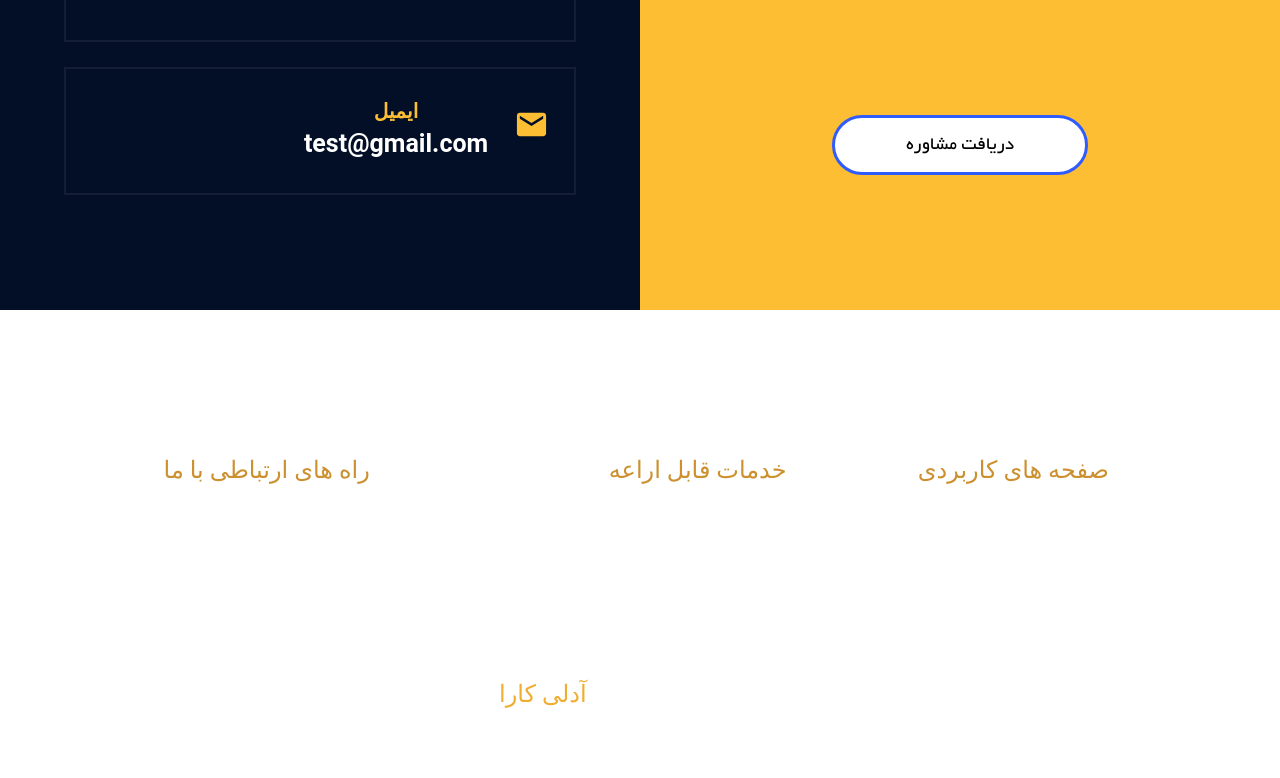
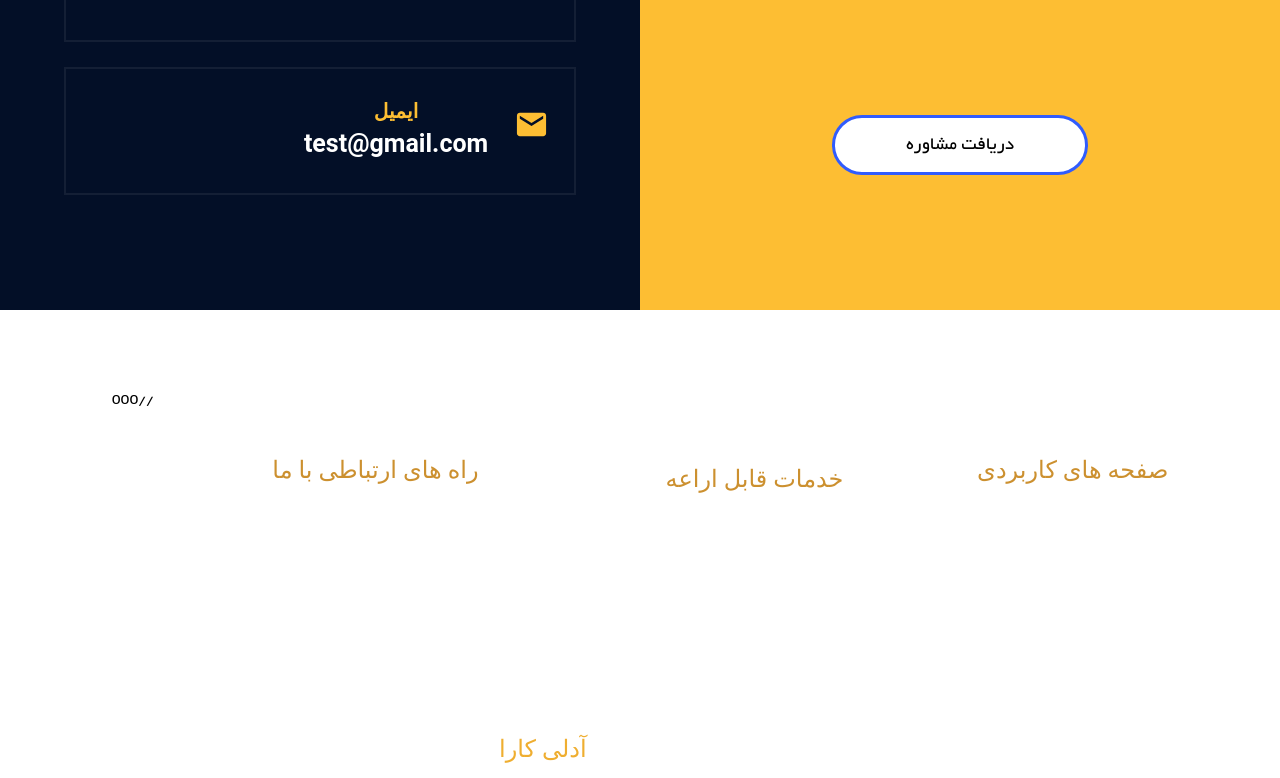
Before and after one commit to EmadARN/worker-yab, a React (Create React App) app: page /ContactUs in a window 1280 px wide. Shown: the part 870-1648 px from the top of the page. Before the commit the page ends 1593 px from the top, so only its background shows below. Built offline with nearby package versions, Linux system fonts and the light colour scheme.

Commit message:
Update AboutJsx & About Imag & BtnDownToTop & Footer & AboutPage & Home

```diff
--- a/src/Pages/AboutPage.js
+++ b/src/Pages/AboutPage.js
@@ -3,7 +3,6 @@ import { Grid } from "@mui/material";
 import AboutImg from "../components/About/about img/About Img";
 import TopBarCss from "../components/topbarcss/TopBarCss";
 import Fact from "../components/Fact/Fact";
-import img1 from "../Asset/image/about.jpg";
 import FAQs from "../components/faqs/FAQs";
 import RightBar from "../components/RightBar/RightBar";
 function AboutPage() {
--- a/src/components/About/About.jsx
+++ b/src/components/About/About.jsx
@@ -2,10 +2,10 @@ import React from "react";
 import AboutTitle from "./about title/About Title";
 import { Grid } from "@mui/material";
 import AboutImg from "./about img/About Img";
-import img1 from "../../Asset/image/about.jpg";
+
 const About = () => {
   return (
-    <Grid container xs={12} sx={{mt:{xs:'12%',md:"10%"}}}>
+    <Grid container xs={12} sx={{ mt: { xs: "12%", md: "10%" } }}>
       <Grid item xs={12} sm={12} md={7} lg={7} xl={7}>
         <AboutTitle />
       </Grid>
@@ -18,7 +18,7 @@ const About = () => {
         xl={5}
         sx={{ mr: { xs: "40px", sm: "40px", md: "0", lg: "0", xl: "0" } }}
       >
-        <AboutImg imgs1={img1} />
+        <AboutImg />
       </Grid>
     </Grid>
   );
--- a/src/components/BtnDownToTop/BtnDownToTop.jsx
+++ b/src/components/BtnDownToTop/BtnDownToTop.jsx
@@ -33,6 +33,7 @@ const BtnDownToTop = () => {
         top: "600px",
 
         display: visible ? "inline" : "none",
+        display: { xs: "none", md: "flex" },
         zIndex: "999",
       }}
       onClick={scrollToTop}
--- a/src/components/Footer/Footer.jsx
+++ b/src/components/Footer/Footer.jsx
@@ -6,6 +6,7 @@ import LocationOnIcon from "@mui/icons-material/LocationOn";
 import PhoneIcon from "@mui/icons-material/Phone";
 import EmailIcon from "@mui/icons-material/Email";
 import ArrowUpwardIcon from "@mui/icons-material/ArrowUpward";
+import { Scale } from "@mui/icons-material";
 
 const FotterGrid = styled("grid")(({ theme }) => ({
   width: "100%",
@@ -20,9 +21,9 @@ const FotterGrid = styled("grid")(({ theme }) => ({
 
 const coloumnGrid = {
   display: "flex",
-  flexDirection: "column",
+
   marginTop: "5%",
-
+  marginBottom: "5%",
   alignItems: "center",
 };
 
@@ -32,8 +33,6 @@ const ItemGrid = {
 };
 
 const ItemText = {
-  color: "white",
-  fontSize: "25px",
   whiteSpace: "nowrap",
 };
 
@@ -47,12 +46,12 @@ export const Footer = (props) => {
             display: "flex",
             justifyContent: "space-evenly",
             borderBottom: "3px solid white",
+            mr: { xs: 5, md: 0 },
           }}
         >
           {/* useful pages */}
-
-          <Grid xs={12} sm={6} md={2} style={coloumnGrid}>
-            <Grid sx={{ mb: "4%" }}>
+          <Grid item xs={12} sm={6} md={2} style={coloumnGrid}>
+            <Grid sx={{}}>
               <Typography
                 sx={{ color: "#CC902F", whiteSpace: "nowrap" }}
                 variant="h5"
@@ -63,12 +62,33 @@ export const Footer = (props) => {
               <Grid style={ItemGrid}>
                 <Box>
                   <KeyboardArrowRightIcon
-                    sx={{ color: "white", fontSize: "25px" }}
+                    sx={{
+                      color: "white",
+                      fontSize: "25px",
+                      "&:hover": {
+                        transition: "all .75s ",
+                        color: "#fdbe33",
+                      },
+                    }}
                   />
                 </Box>
                 <Box>
                   <Link>
-                    <Button style={ItemText}> {props.page1}</Button>
+                    <Button
+                      sx={{
+                        color: "white",
+                        fontSize: { xs: "17px", sm: "20px", md: "25px" },
+                        "&:hover": {
+                          mr: { xs: 1, sm: 2, md: 4 },
+                          transition: "all .75s ",
+                          color: "#fdbe33",
+                        },
+                      }}
+                      style={ItemText}
+                    >
+                      {" "}
+                      {props.page1}
+                    </Button>
                   </Link>
                 </Box>
               </Grid>
@@ -76,12 +96,33 @@ export const Footer = (props) => {
               <Grid style={ItemGrid}>
                 <Box>
                   <KeyboardArrowRightIcon
-                    sx={{ color: "white", fontSize: "25px" }}
+                    sx={{
+                      color: "white",
+                      fontSize: "25px",
+                      "&:hover": {
+                        transition: "all .75s ",
+                        color: "#fdbe33",
+                      },
+                    }}
                   />
                 </Box>
                 <Box>
                   <Link>
-                    <Button style={ItemText}> {props.page2}</Button>
+                    <Button
+                      sx={{
+                        color: "white",
+                        fontSize: { xs: "17px", sm: "20px", md: "25px" },
+                        "&:hover": {
+                          mr: { xs: 1, sm: 2, md: 4 },
+                          transition: "all .75s ",
+                          color: "#fdbe33",
+                        },
+                      }}
+                      style={ItemText}
+                    >
+                      {" "}
+                      {props.page2}
+                    </Button>
                   </Link>
                 </Box>
               </Grid>
@@ -91,19 +132,40 @@ export const Footer = (props) => {
               >
                 <Box>
                   <KeyboardArrowRightIcon
-                    sx={{ color: "white", fontSize: "25px" }}
+                    sx={{
+                      color: "white",
+                      fontSize: "25px",
+                      "&:hover": {
+                        transition: "all .75s ",
+                        color: "#fdbe33",
+                      },
+                    }}
                   />
                 </Box>
                 <Box>
                   <Link>
-                    <Button style={ItemText}> {props.page3}</Button>
+                    <Button
+                      sx={{
+                        color: "white",
+                        fontSize: { xs: "17px", sm: "20px", md: "25px" },
+                        "&:hover": {
+                          mr: { xs: 1, sm: 2, md: 4 },
+                          transition: "all .75s ",
+                          color: "#fdbe33",
+                        },
+                      }}
+                      style={ItemText}
+                    >
+                      {" "}
+                      {props.page3}
+                    </Button>
                   </Link>
                 </Box>
               </Grid>
             </Grid>
           </Grid>
           {/* services */}
-          <Grid xs={12} sm={6} md={2} style={coloumnGrid}>
+          <Grid item xs={12} sm={6} md={2} style={coloumnGrid}>
             <Grid>
               <Typography sx={{ color: "#CC902F" }} variant="h5">
                 {" "}
@@ -113,29 +175,82 @@ export const Footer = (props) => {
               <Grid style={ItemGrid}>
                 <Box>
                   <KeyboardArrowRightIcon
-                    sx={{ color: "white", fontSize: "25px" }}
+                    sx={{
+                      color: "white",
+                      fontSize: "25px",
+                      "&:hover": {
+                        transition: "all .75s ",
+                        color: "#fdbe33",
+                      },
+                    }}
                   />
                 </Box>
                 <Box>
                   <Link>
-                    <Button style={ItemText}> {props.services1}</Button>
+                    <Button
+                      sx={{
+                        color: "white",
+                        fontSize: { xs: "17px", sm: "20px", md: "25px" },
+                        "&:hover": {
+                          mr: { xs: 1, sm: 2, md: 4 },
+                          transition: "all .75s ",
+                          color: "#fdbe33",
+                        },
+                      }}
+                      style={ItemText}
+                    >
+                      {" "}
+                      {props.services1}
+                    </Button>
                   </Link>
                 </Box>
               </Grid>
               <Grid style={ItemGrid}>
                 <Box>
                   <KeyboardArrowRightIcon
-                    sx={{ color: "white", fontSize: "25px" }}
+                    sx={{
+                      color: "white",
+                      fontSize: "25px",
+                      "&:hover": {
+                        transition: "all .75s ",
+                        color: "#fdbe33",
+                      },
+                    }}
                   />
                 </Box>
                 <Box>
                   <Link>
-                    <Button style={ItemText}> {props.services2}</Button>
+                    <Button
+                      sx={{
+                        color: "white",
+                        fontSize: { xs: "17px", sm: "20px", md: "25px" },
+                        "&:hover": {
+                          mr: { xs: 1, sm: 2, md: 4 },
+                          transition: "all .75s ",
+                          color: "#fdbe33",
+                        },
+                      }}
+                      style={ItemText}
+                    >
+                      {" "}
+                      {props.services2}
+                    </Button>
                   </Link>
                 </Box>
               </Grid>
               <Grid style={ItemGrid}>
-                <Typography style={ItemText}>
+                <Typography
+                  sx={{
+                    color: "white",
+                    fontSize: { xs: "17px", sm: "20px", md: "25px" },
+                    "&:hover": {
+                      mr: { xs: 1, sm: 2, md: 4 },
+                      transition: "all .75s ",
+                      color: "#fdbe33",
+                    },
+                  }}
+                  style={ItemText}
+                >
                   منتظر سایر خدمات ما باشید
                 </Typography>
               </Grid>
@@ -143,6 +258,121 @@ export const Footer = (props) => {
           </Grid>
           {/* addreses */}
           <Grid
+            item
+            xs={12}
+            sm={6}
+            md={2}
+            style={coloumnGrid}
+            sx={{ mr: { xs: 0, md: 5 } }}
+          >
+            <Grid>
+              <Typography sx={{ color: "#CC902F" }} variant="h5">
+                {" "}
+                راه های ارتباطی با ما
+              </Typography>
+
+              <Grid style={ItemGrid}>
+                <Box>
+                  <LocationOnIcon
+                    sx={{
+                      color: "white",
+                      fontSize: "25px",
+                      "&:hover": {
+                        transition: "all .75s ",
+                        color: "#fdbe33",
+                      },
+                    }}
+                  />
+                </Box>
+                <Box>
+                  <Link>
+                    <Button
+                      sx={{
+                        color: "white",
+                        fontSize: { xs: "17px", sm: "20px", md: "25px" },
+                        "&:hover": {
+                          mr: { xs: 1, sm: 2, md: 4 },
+                          transition: "all .75s ",
+                          color: "#fdbe33",
+                        },
+                      }}
+                      style={ItemText}
+                    >
+                      {" "}
+                      {props.address}
+                    </Button>
+                  </Link>
+                </Box>
+              </Grid>
+              <Grid style={ItemGrid}>
+                <Box>
+                  <PhoneIcon
+                    sx={{
+                      color: "white",
+                      fontSize: "25px",
+                      "&:hover": {
+                        transition: "all .75s ",
+                        color: "#fdbe33",
+                      },
+                    }}
+                  />
+                </Box>
+                <Box>
+                  <Link>
+                    <Button
+                      sx={{
+                        color: "white",
+                        fontSize: { xs: "17px", sm: "20px", md: "25px" },
+                        "&:hover": {
+                          mr: { xs: 1, sm: 2, md: 4 },
+                          transition: "all .75s ",
+                          color: "#fdbe33",
+                        },
+                      }}
+                      style={ItemText}
+                    >
+                      {" "}
+                      {props.phNumber}
+                    </Button>
+                  </Link>
+                </Box>
+              </Grid>
+              <Grid style={ItemGrid}>
+                <Box>
+                  <EmailIcon
+                    sx={{
+                      color: "white",
+                      fontSize: "25px",
+                    }}
+                  />
+                </Box>
+                <Box>
+                  <Link>
+                    <Button
+                      sx={{
+                        color: "white",
+                        fontSize: { xs: "17px", sm: "20px", md: "25px" },
+                        "&:hover": {
+                          mr: { xs: 1, sm: 2, md: 4 },
+                          transition: "all .75s ",
+                          color: "#fdbe33",
+                          "& .MuiSvgIcon-root": {
+                            color: "#fdbe33",
+                          },
+                        },
+                      }}
+                      style={ItemText}
+                    >
+                      {" "}
+                      {props.email}
+                    </Button>
+                  </Link>
+                </Box>
+              </Grid>
+            </Grid>
+          </Grid>
+          //ooo
+          {/* <Grid
             sx={{ marginBottom: { xs: "5%", md: "0" } }}
             xs={12}
             sm={6}
@@ -167,7 +397,7 @@ export const Footer = (props) => {
                 mr: { xs: "10%", md: "25%" },
               }}
             >
-              <Box sx={{}}>
+              <Box sx={{ marginLeft: "10px" }}>
                 <LocationOnIcon sx={{ color: "white", fontSize: "25px" }} />
               </Box>
               <Box>
@@ -192,7 +422,7 @@ export const Footer = (props) => {
               </Box>
             </Grid>
 
-            <Grid style={ItemGrid}>
+            <Grid style={ItemGrid} sx={{ mr: { xs: "10%", md: "20%" } }}>
               <Box sx={{ marginLeft: "10px" }}>
                 <EmailIcon sx={{ color: "white", fontSize: "25px" }} />
               </Box>
@@ -200,7 +430,7 @@ export const Footer = (props) => {
                 <Typography style={ItemText}>{props.email}</Typography>
               </Box>
             </Grid>
-          </Grid>
+          </Grid> */}
         </Grid>
 
         <Grid
```
Also changed, not shown: src/Pages/Home.js (+6 -1 lines), src/components/About/about img/About Img.js (+19 -22 lines).
